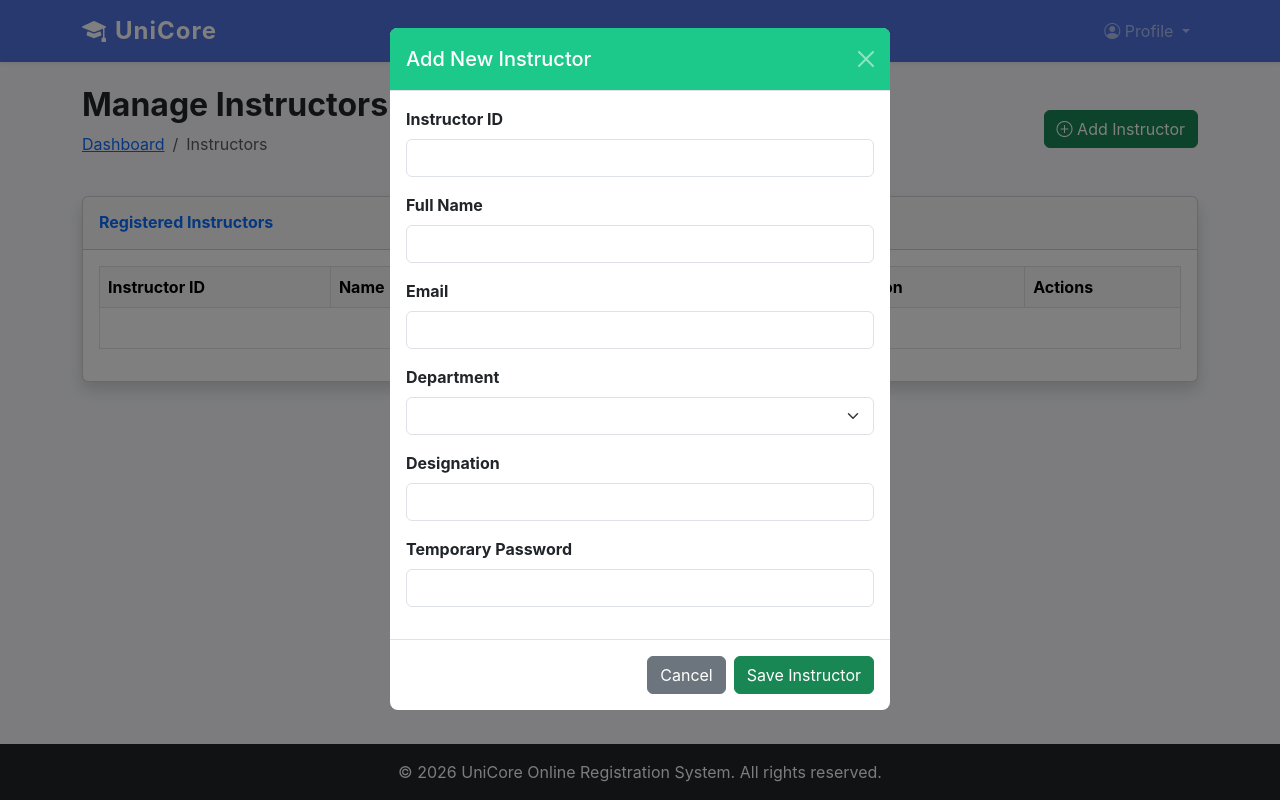
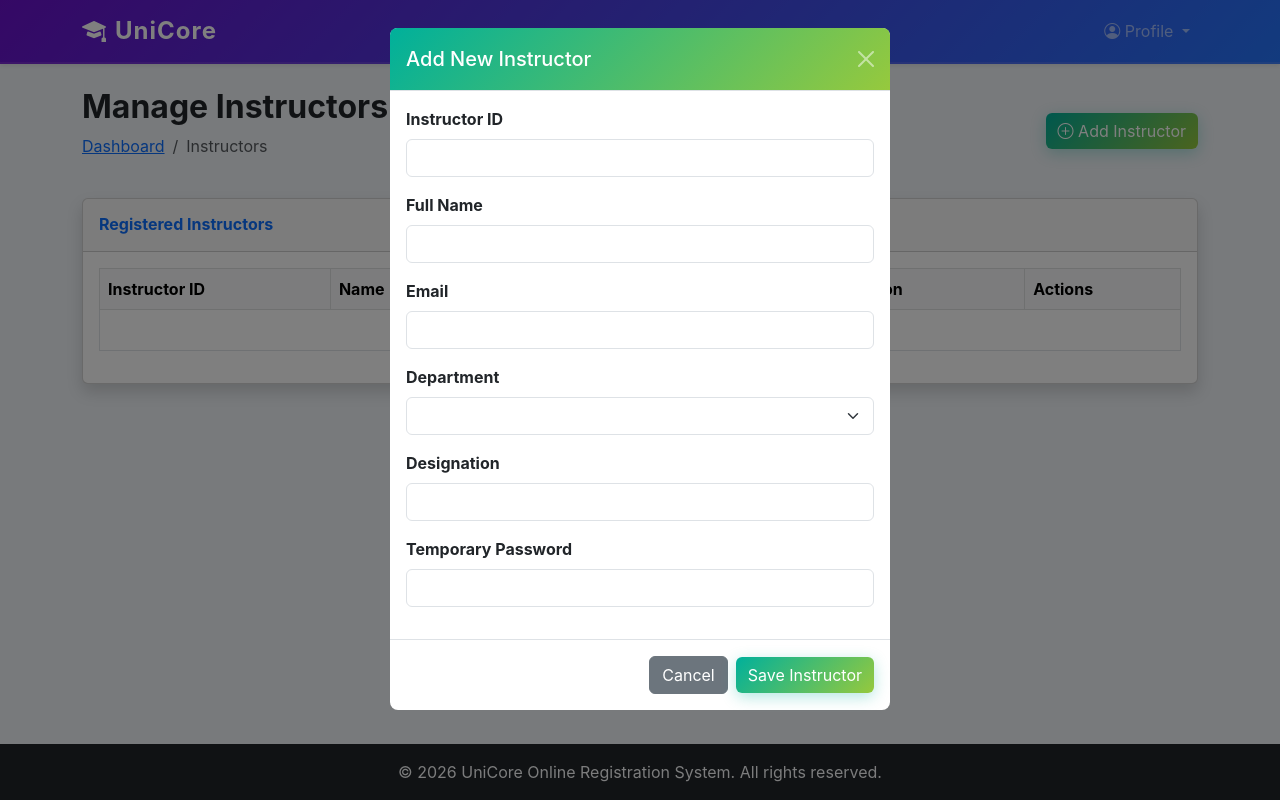
Before and after one commit to MaadhavaM/Online-Course-Registration-System, a Flask app: page /admin/instructors in a window 1280 px wide, after a click on "Add Instructor". Run offline with Flask 3, Linux system fonts and the light colour scheme; the visitor is signed in with stand-in values (Sample User, id 1); data that the repository does not hold is empty.

Commit message:
Enhance UI with vibrant colors

```diff
--- a/static/css/style.css
+++ b/static/css/style.css
@@ -1,12 +1,13 @@
 /* Custom CSS for UniCore */
 
 body {
-    background-color: #f8f9fc;
+    background-color: #f0f4f8;
     font-family: 'Inter', 'Segoe UI', Roboto, Helvetica, Arial, sans-serif;
 }
 
 .navbar {
-    background-color: #2c3e50 !important;
+    background: linear-gradient(135deg, #6a11cb 0%, #2575fc 100%) !important;
+    border-bottom: 2px solid rgba(255,255,255,0.1);
 }
 
 .navbar-brand {
@@ -19,24 +20,25 @@ body {
 }
 
 .card:hover {
-    transform: translateY(-5px);
-    box-shadow: 0 0.5rem 1rem rgba(0, 0, 0, 0.15) !important;
+    transform: translateY(-8px);
+    box-shadow: 0 1rem 3rem rgba(0, 0, 0, 0.15) !important;
 }
 
 .bg-primary {
-    background-color: #4e73df !important;
+    background: linear-gradient(135deg, #6a11cb 0%, #2575fc 100%) !important;
 }
 
 .bg-success {
-    background-color: #1cc88a !important;
+    background: linear-gradient(135deg, #00b09b 0%, #96c93d 100%) !important;
 }
 
 .bg-info {
-    background-color: #36b9cc !important;
+    background: linear-gradient(135deg, #00c6ff 0%, #0072ff 100%) !important;
 }
 
 .bg-warning {
-    background-color: #f6c23e !important;
+    background: linear-gradient(135deg, #fceabb 0%, #f8b500 100%) !important;
+    color: #333 !important;
 }
 
 .text-gray-300 {
@@ -44,13 +46,27 @@ body {
 }
 
 .btn-primary {
-    background-color: #4e73df;
-    border-color: #4e73df;
+    background: linear-gradient(135deg, #6a11cb 0%, #2575fc 100%);
+    border: none;
+    box-shadow: 0 4px 15px rgba(37, 117, 252, 0.3);
 }
 
 .btn-primary:hover {
-    background-color: #2e59d9;
-    border-color: #2653d4;
+    background: linear-gradient(135deg, #2575fc 0%, #6a11cb 100%);
+    box-shadow: 0 6px 20px rgba(37, 117, 252, 0.4);
+    transform: translateY(-2px);
+}
+
+.btn-success {
+    background: linear-gradient(135deg, #00b09b 0%, #96c93d 100%);
+    border: none;
+    box-shadow: 0 4px 15px rgba(0, 176, 155, 0.3);
+}
+
+.btn-success:hover {
+    background: linear-gradient(135deg, #96c93d 0%, #00b09b 100%);
+    box-shadow: 0 6px 20px rgba(0, 176, 155, 0.4);
+    transform: translateY(-2px);
 }
 
 .table-hover tbody tr:hover {
--- /dev/null
+++ b/static/js/main.js
@@ -0,0 +1,11 @@
+// Auto-dismiss Flash Alerts after 4 seconds
+document.addEventListener('DOMContentLoaded', function() {
+    setTimeout(function() {
+        const alerts = document.querySelectorAll('.alert');
+        alerts.forEach(function(alert) {
+            // Using Bootstrap's alert instance to close it smoothly
+            const bsAlert = new bootstrap.Alert(alert);
+            bsAlert.close();
+        });
+    }, 4000); // 4000 milliseconds = 4 seconds
+});
```
